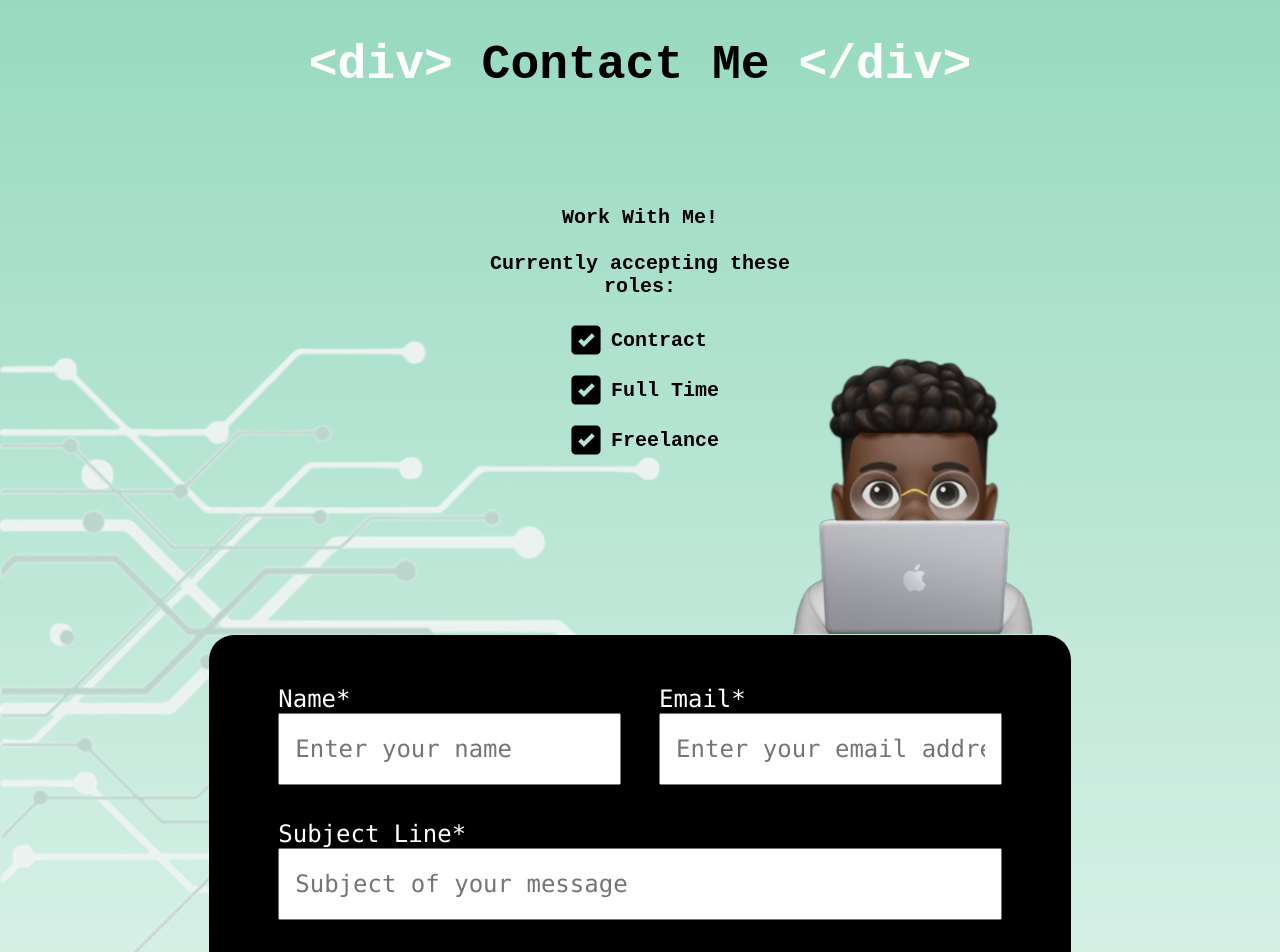
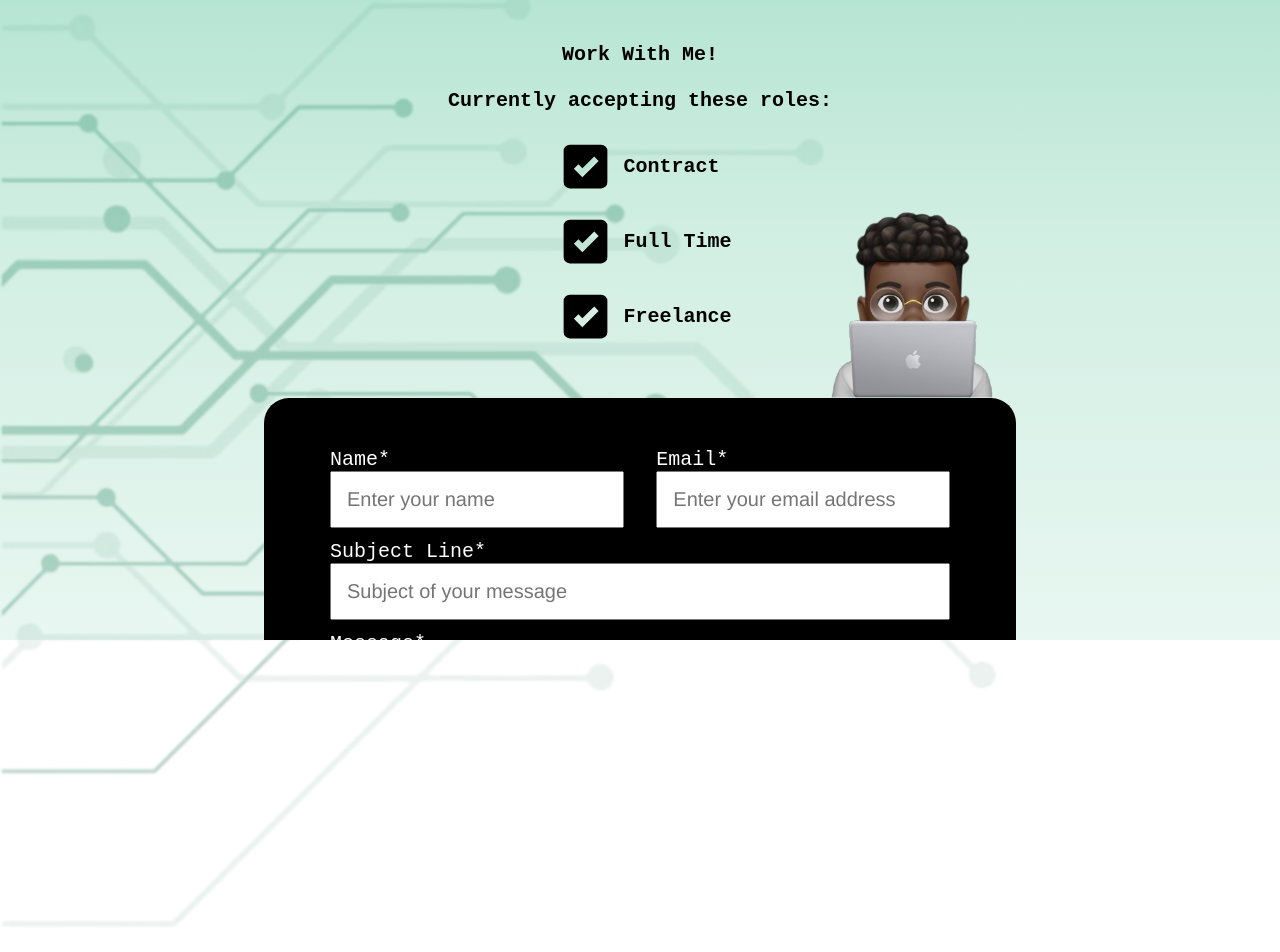
Before and after one commit to ijeriomit/portfolio-site-2.0, a Vue app: page /contact in a window 1280 px wide. Shown: the part 160-1112 px from the top of the page. Built offline with nearby package versions, Linux system fonts and the light colour scheme.

Commit message:
new build contact page font sizes correct plus change to home page color and nav color.

```diff
--- a/src/components/endorsement-carousel.vue
+++ b/src/components/endorsement-carousel.vue
@@ -16,7 +16,8 @@
               class="profile-photo"
               color="white"
               :src="
-                slide.imageSrc || '@/assets/about-me-images/profile-icon.png'
+                slide.imageSrc ||
+                require('@/assets/about-me-images/profile-icon.png')
               "
             />
             <div class="person">
--- a/src/components/footer-bar.vue
+++ b/src/components/footer-bar.vue
@@ -19,14 +19,13 @@
 <style lang="scss" scoped>
 @import "@/scss/variables.scss";
 footer {
-  display: grid;
-  grid-template-columns: 33% 33% 33%;
-  grid-template-rows: 100%;
-  // flex-flow: row nowrap;
+  display: flex;
+  flex-flow: row nowrap;
   justify-self: center;
   height: fit-content;
+  width: fit-content;
   justify-items: center;
-  column-gap: 30px;
+  gap: 40px;
 }
 .social-link {
   cursor: pointer;
--- a/src/pages/about-page.vue
+++ b/src/pages/about-page.vue
@@ -172,11 +172,6 @@ $bottom-section-height: 500px;
 .page {
   grid-template-rows: $header-height $aboutMe-height $endorsements-height $experience-height $skills-height $bottom-section-height;
   grid-template-columns: 100%;
-  background-image: linear-gradient(
-    rgba(29, 173, 118, 0.1),
-    rgba(29, 173, 118, 0.25),
-    rgba(29, 173, 118, 0.4)
-  );
 }
 .top-clip-art {
   position: absolute;
--- a/src/pages/contact-page.vue
+++ b/src/pages/contact-page.vue
@@ -1,13 +1,14 @@
 <template>
+  <img class="clip-art" src="@/assets/clip-art-images/wires.png" />
   <div class="page">
     <floating-header class="header"></floating-header>
+    <section class="hire-section">
       <h1 class="heading">
         <span>&lt;div&gt;</span>
         <span> Contact Me </span>
         <span>&lt;/div&gt;</span>
       </h1>
-    <section class="hire-section">
-      <h2 class="sub-heading">
+      <h2 class="tagline">
         <div>Work With Me!</div>
         <br />
         <div>Currently accepting these roles:</div>
@@ -26,7 +27,6 @@
     </section>
     <section class="contact-section">
       <img class="memoji" src="../assets/clip-art-images/memoji-laptop.svg" />
-      <img class="clip-art" src="@/assets/clip-art-images/wires.png" />
 
       <form
         action="https://public.herotofu.com/v1/285cfd30-671d-11ef-a47e-99b828684d15"
@@ -65,8 +65,8 @@
         </div>
         <input type="submit" class="submit-button" value="Submit" />
       </form>
+      <FooterBar class="footer"></FooterBar>
     </section>
-    <FooterBar class="footer"></FooterBar>
   </div>
 </template>
 <script setup>
@@ -75,66 +75,70 @@ import FloatingHeader from "@/components/floating-header.vue";
 </script>
 <style lang="scss" scoped>
 @import "@/scss/variables.scss";
+@import "@/scss/styles.scss";
 
-$hiring-height: 350px;
-$title-height: 150px;
-$form-height: 1100px;
-$contact-page-height: $header-height + $title-height + $hiring-height +
-  $form-height + $footer-height;
+$hiring-height: 500px;
+$contact-height: 850px;
 .page {
-  grid-template-rows: $header-height $title-height $hiring-height $form-height $footer-height;
+  grid-template-rows: $header-height $hiring-height $contact-height + $footer-height;
   grid-template-columns: 100vw;
-  // height: $contact-page-height;
-  background-image: linear-gradient(
-    rgba(29, 173, 118, 0.5),
-    rgba(29, 173, 118, 0.25),
-    rgba(29, 173, 118, 0)
-  );
+  row-gap: 2.5%;
+  z-index: 2;
 }
+.header {
+  grid-row: 1;
+  height: $header-height;
+  scroll-snap-align: start;
+}
+
 .hire-section {
-  grid-row: 3;
-  grid-column: 1 / 3;
-  align-self: end;
-  justify-self: center;
+  @extend .page-section;
+  grid-row: 2;
+  width: 100vw;
+  padding-top: 75px;
   display: flex;
   flex-flow: column nowrap;
   align-items: center;
-  z-index: 2;
-}
-
   .heading {
     color: $quaternary-color;
-  justify-self: center;
-  align-self: center;
-  grid-column: 1 / 3;
-  grid-row: 2;
-  z-index: 2;
     font-family: $heading-font;
-  font-size: 3rem;
+    font-size: $heading-text-size;
     font-weight: bold;
     span:first-child,
     span:last-child {
       color: $secondary-color;
     }
   }
-.footer {
-  grid-row: 5;
-  justify-self: center;
-}
-.sub-heading {
+  .tagline {
     font-family: $heading-font;
-  font-size: 1.5rem;
+    font-size: $text-size;
     font-weight: bold;
     height: fit-content;
     text-align: center;
-  span {
-    height: 2rem;
+  }
+  .job-type {
+    display: flex;
+    flex-direction: row;
+    align-items: center;
+    font-size: $text-size;
+    font-weight: bold;
+    font-family: $heading-font;
+    img {
+      width: 75px;
     }
   }
+}
+.contact-section {
+  @extend .page-section;
+  grid-row: 3;
+  grid-template-rows: 300px 700px $footer-height;
+  display: grid;
+  grid-template-columns: 7.5vw 85vw 7.5vw;
+  margin-top: -12.5%;
+  scroll-snap-align: end;
   .contact-form {
-  width: 70%;
+    width: 60%;
     grid-row: 2;
-  height: 700px;
     padding: 50px;
     grid-column: 2;
     background-color: $quaternary-color;
@@ -147,21 +151,8 @@ $contact-page-height: $header-height + $title-height + $hiring-height +
     justify-self: center;
     justify-content: center;
     column-gap: 5%;
-  row-gap: 5%;
-  z-index: 2;
-}
-.field {
-  display: flex;
-  flex-flow: column nowrap;
-  font-family: $vs-code-font;
-  height: 100%;
-  width: 100%;
-  font-size: 1.5rem;
-  input,
-  textarea {
-    font-size: 1.5rem;
-  }
-}
+    row-gap: 2.5%;
+
     .name-field {
       @extend .field;
       grid-column: 1;
@@ -186,11 +177,11 @@ $contact-page-height: $header-height + $title-height + $hiring-height +
     .submit-button {
       grid-column: 1/3;
       grid-row: 4;
-  font-size: 2rem;
+      font-size: $sub-heading-text-size;
       font-family: $heading-font;
       align-self: center;
-  width: 250px;
-  height: 100px;
+      width: 200px;
+      height: 75px;
       border-radius: 15px;
       justify-self: center;
       font-weight: bold;
@@ -198,108 +189,163 @@ $contact-page-height: $header-height + $title-height + $hiring-height +
       cursor: pointer;
     }
     .submit-button:hover {
-  background-color: $highlight-color;
+      color: $secondary-color;
       transition: all 0.1s ease-in;
-  width: 270px;
-  height: 110px;
+      width: 210px;
+      height: 80px;
     }
     .field-input {
       height: 90%;
-  font-family: $vs-code-font;
+      font-family: $text-font;
       padding: 15px;
     }
     .field-title {
+      font-family: $heading-font;
       &:after {
         content: "*";
       }
     }
-.contact-section {
-  grid-column: 1 / 3;
-  grid-row: 4;
-  grid-template-rows: 320px 800px;
-  display: grid;
-  grid-template-columns: 7.5% 85% 7.5%;
-  position: relative;
-  bottom: 15%;
   }
   .memoji {
     grid-row: 1;
     grid-column: 2;
     justify-self: end;
-  padding: 0 10%;
-  z-index: 2;
+    align-self: end;
+    padding: 0 17.5%;
+    width: 275px;
+  }
+  .footer {
+    grid-row: 3;
+    grid-column: 2;
+    align-self: end;
+  }
 }
 
-.job-type {
+.field {
   display: flex;
-  flex-direction: row;
-  align-items: center;
-  font-size: 1.5rem;
-  font-weight: bold;
-  font-family: $heading-font;
-  img {
-    width: 75px;
+  flex-flow: column nowrap;
+  font-family: $text-font;
+  height: 100%;
+  width: 100%;
+  font-size: $text-size;
+  input,
+  textarea {
+    font-size: $text-size;
   }
 }
+
 .clip-art {
   width: 1000px;
-  grid-row: 1/2;
   position: absolute;
+  top: 15vh;
   z-index: 1;
 }
-@media screen and (max-width: $small-screen-width) {
-  $small-title-height: 300px;
-  $small-page-height: $small-title-height + $hiring-height + $form-height;
+@media screen and (max-width: $laptop-screen-width) {
+  $hiring-height: 500px;
+  $contact-height: 750px;
   .page {
-    grid-template-rows: 125px 200px 300px 1000px 100px;
-    height: $small-page-height;
+    grid-template-rows: $header-height-laptop-screen $hiring-height $contact-height + $footer-height;
   }
-  .clip-art {
-    width: 800px;
+  .hire-section {
+    .heading {
+      font-size: $heading-text-size-laptop-screen;
     }
-  .title-section {
-    max-height: $small-title-height;
+    .tagline {
+      font-size: $text-size-laptop-screen;
     }
-  .title-section-background {
-    height: $small-title-height;
+    .job-type {
+      font-size: $text-size-laptop-screen;
     }
-  .matrix-background {
-    height: $small-title-height;
   }
-  .sub-heading {
-    font-size: 1.25rem;
-    width: 90%;
-    justify-self: start;
+  .field {
+    font-size: $text-size-laptop-screen;
+    input,
+    textarea {
+      font-size: $text-size-laptop-screen;
     }
-  .roles {
-    justify-self: start;
+  }
+  .contact-section {
+    grid-template-rows: 300px 650px $footer-height;
+    margin-top: -15%;
+
+    .contact-form {
+      font-size: $text-size-laptop-screen;
+
+      grid-template-rows: 100px 100px 250px 75px;
+      height: 525px;
+      .submit-button {
+        font-size: $sub-heading-text-size-laptop-screen;
+        width: 175px;
+        height: 60px;
+      }
+      .submit-button:hover {
+        width: 185px;
+        height: 70px;
+      }
     }
     .footer {
-    align-self: end;
+      align-self: start;
+    }
+  }
+}
+@media screen and (max-width: $small-screen-width) {
+  $hiring-height: 400px;
+  $contact-height: 750px;
+  .page {
+    grid-template-rows: $header-height-small-screen $hiring-height $contact-height + $footer-height;
+  }
+  .hire-section {
+    .heading {
+      font-size: $heading-text-size-small-screen;
+    }
+    .tagline {
+      font-size: $text-size-small-screen;
     }
     .job-type {
-    font-size: 1.25rem;
-    img {
-      width: 50px;
+      font-size: $text-size-small-screen;
+    }
+  }
+  .field {
+    font-size: $text-size-small-screen;
+    input,
+    textarea {
+      font-size: $text-size-small-screen;
+    }
+  }
+  .contact-section {
+    grid-template-rows: 300px 625px $footer-height;
+    margin-top: -15%;
+
+    .memoji {
+      width: 215px;
+      padding: 0 15%;
+    }
+    .contact-form {
+      font-size: $text-size-small-screen;
+
+      grid-template-rows: 80px 80px 225px 75px;
+      height: 475px;
+      .submit-button {
+        font-size: $sub-heading-text-size-small-screen;
+        width: 175px;
+        height: 60px;
+      }
+      .submit-button:hover {
+        width: 185px;
+        height: 70px;
+      }
+    }
+    .footer {
+      align-self: start;
     }
   }
 }
 @media screen and (max-width: $phone-screen-width) {
-  $phone-title-height: 150px;
   $phone-form-height: 750px;
   $phone-page-height: 100px + 300px + 600px + 100px;
   .page {
     grid-template-rows: 100px 100px 300px 800px 100px;
     height: unset;
-  }
-  .title-section {
-    max-height: $phone-title-height;
-  }
-  .title-section-background {
-    height: $phone-title-height;
-  }
-  .matrix-background {
-    height: $phone-title-height;
   }
   .heading {
     font-size: 1.75rem;
@@ -342,22 +388,18 @@ $contact-page-height: $header-height + $title-height + $hiring-height +
     }
   }
   .name-field {
-    @extend .field;
     grid-column: 1;
     grid-row: 1;
   }
   .email-field {
-    @extend .field;
     grid-column: 1;
     grid-row: 2;
   }
   .subject-field {
-    @extend .field;
     grid-column: 1;
     grid-row: 3;
   }
   .message-field {
-    @extend .field;
     grid-column: 1;
     grid-row: 4;
     height: 80%;
--- a/src/scss/styles.scss
+++ b/src/scss/styles.scss
@@ -10,6 +10,11 @@
   overflow-y: scroll;
   scroll-snap-type: y mandatory;
   z-index: 2;
+  background-image: linear-gradient(
+    rgba(29, 173, 118, 0.4),
+    rgba(29, 173, 118, 0.2),
+    rgba(29, 173, 118, 0.1)
+  );
 }
 .page::-webkit-scrollbar {
   width: 10px;
```
Also changed, not shown: src/components/floating-header.vue (+4 -19 lines), src/components/menu-nav.vue (+4 -7 lines), src/pages/home-page.vue (+6 -3 lines), src/assets/clip-art-images/close.svg, 13 other files (tests, documents, lock files or other folders). Lines whose indentation alone changed are shown as unchanged.
